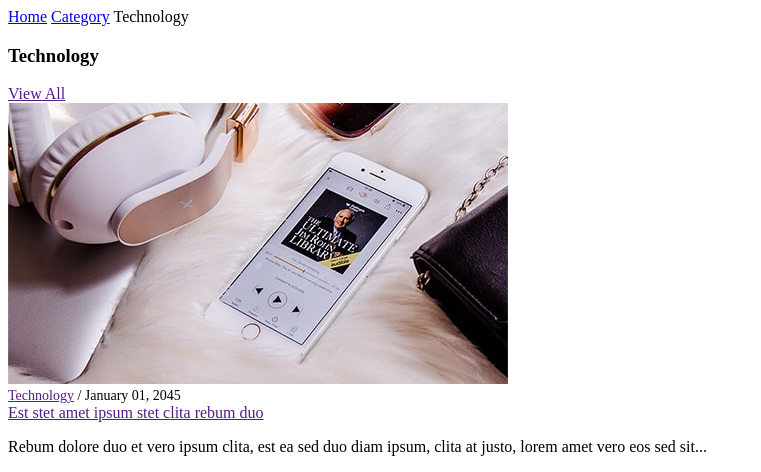
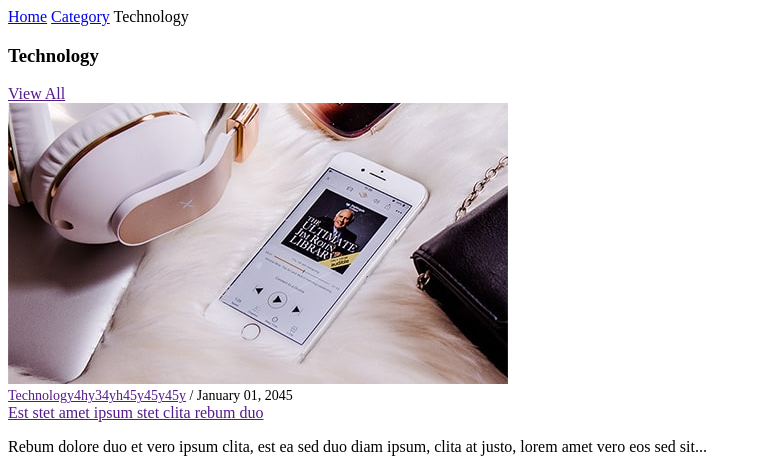
Before and after one commit to durbek11/for-the-portfolio, a Django app: template templates/includes/category.html in a window 1280 px wide. Shown: the top 472 px of the page, without its empty margins (0-761 px from the left). Run offline with Django 4.2, Linux system fonts and the light colour scheme; the template is opened without the code that fills it, so the values that code supplies are empty.

Commit message:
load html

```diff
--- a/templates/includes/category.html
+++ b/templates/includes/category.html
@@ -53,7 +53,7 @@
                                 <img class="img-fluid w-100" src="{% static 'media/news-500x280-1.jpg' %}" style="object-fit: cover;">
                                 <div class="overlay position-relative bg-light">
                                     <div class="mb-2" style="font-size: 14px;">
-                                        <a href="">Technology</a>
+                                        <a href="">Technology4hy34yh45y45y45y</a>
                                         <span class="px-1">/</span>
                                         <span>January 01, 2045</span>
                                     </div>
--- a/templates/includes/index.html
+++ b/templates/includes/index.html
@@ -35,7 +35,7 @@
                     </div>
                 </div>
                 <div class="d-flex">
-                    <img src="img/news-100x100-2.jpg" style="width: 80px; height: 80px; object-fit: cover;">
+                    <img src="media{% static 'media/news-100x100-2.jpg' %}" style="width: 80px; height: 80px; object-fit: cover;">
                     <div class="d-flex align-items-center bg-light px-3" style="height: 80px;">
                         <a class="text-secondary font-weight-semi-bold" href="">Lorem ipsum dolor sit amet consec adipis elit</a>
                     </div>
```
